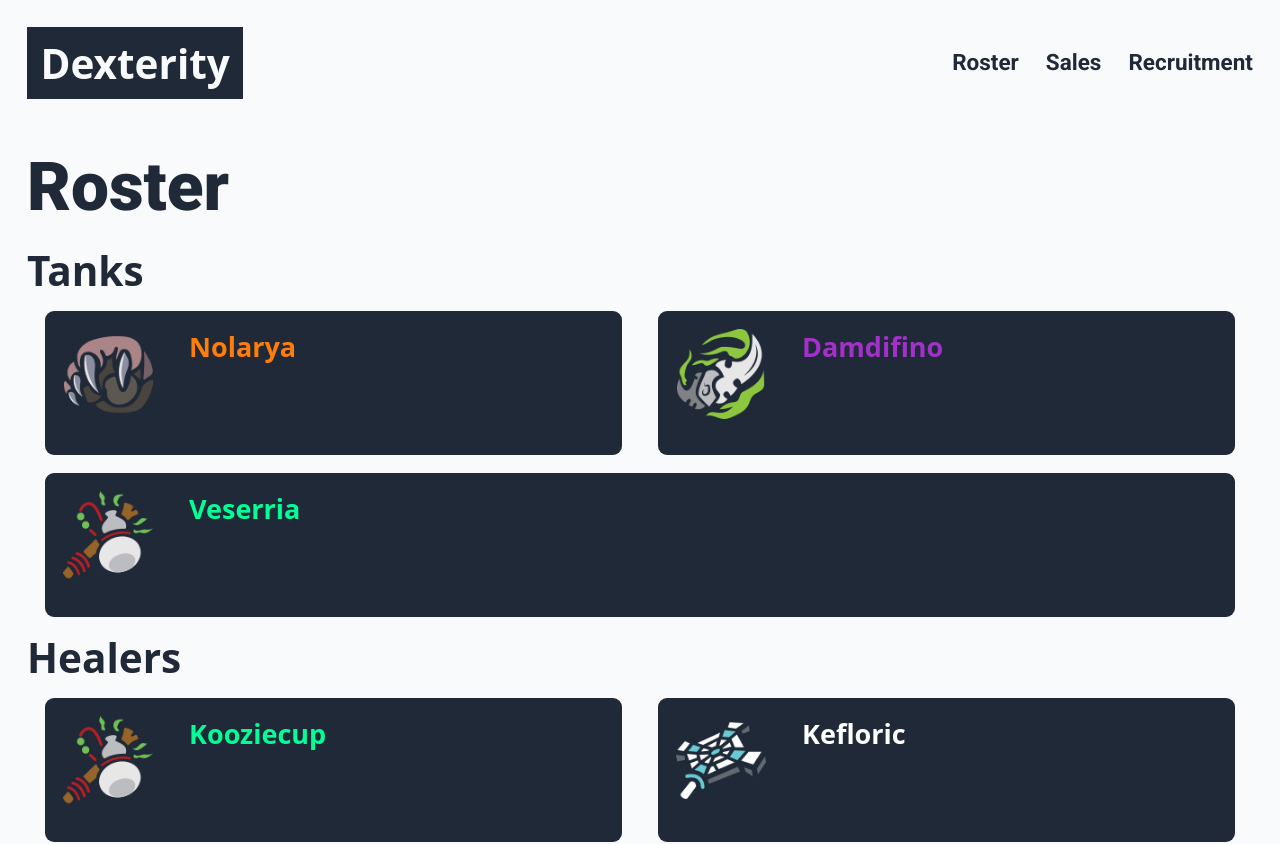
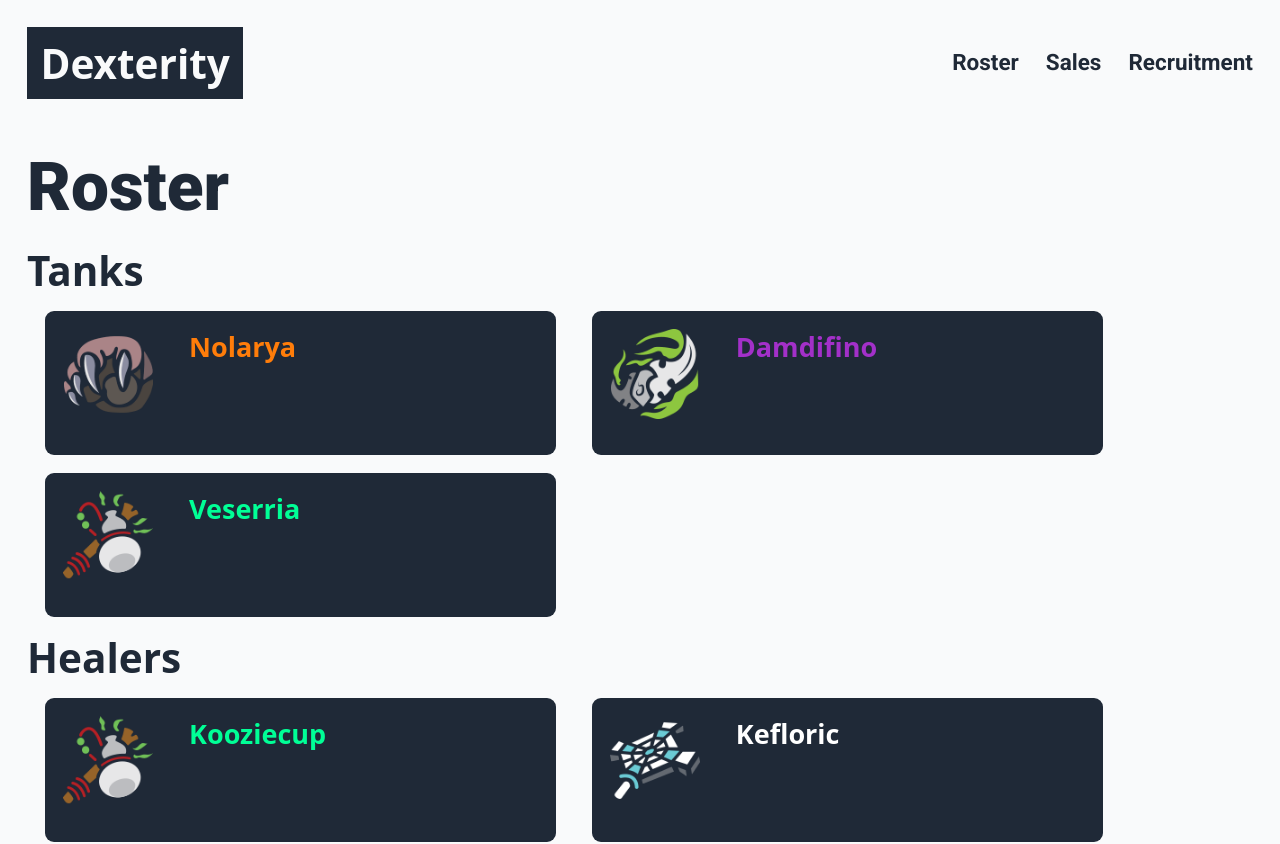
Before and after one commit to onnenon/dexterity_site, a Vue app: page /roster in a window 1280 px wide. Shown: the top 844 px of the page. Built offline with nearby package versions, Linux system fonts and the light colour scheme.

Commit message:
Updated member tile styling

```diff
--- a/src/App.vue
+++ b/src/App.vue
@@ -23,6 +23,7 @@ export default defineComponent({
 #app {
   -webkit-font-smoothing: antialiased;
   -moz-osx-font-smoothing: grayscale;
+  min-width: 445px;
 }
 html {
   @apply text-gray-800 bg-gray-50 font-titillium text-lg;
--- a/src/components/roster/MemberTile.vue
+++ b/src/components/roster/MemberTile.vue
@@ -1,10 +1,8 @@
 <template>
-  <div class="flex flex-auto tile py-4 min-w-min">
+  <div class="tile">
     <img class="flex w-20 h-20 mx-4" :src="iconPath" />
     <div class="flex flex-col px-4">
       <div class="text" :style="{ color: classColor }">{{ this.name }}</div>
-      <div></div>
-      <div></div>
     </div>
   </div>
 </template>
@@ -20,9 +18,6 @@ export default defineComponent({
     name: { type: String, required: true },
     class: { type: String, required: true },
   },
-  data() {
-    return { logo: '../../assets/wow.svg' }
-  },
   computed: {
     iconPath(): string {
       return getImagePathForClass(this.class)
@@ -36,9 +31,9 @@ export default defineComponent({
 
 <style>
 .tile {
-  @apply flex lg:w-5/12 md:w-5/12 bg-gray-800 rounded-lg mx-4 mb-4 h-32;
+  @apply flex md:w-5/12 flex-auto md:flex-initial bg-gray-800 rounded-lg mx-4 mb-4 h-32 py-4;
 }
 .text {
-  @apply flex text-gray-50 text-2xl font-bold overflow-ellipsis;
+  @apply flex text-gray-50 text-2xl font-bold break-all;
 }
 </style>
```
